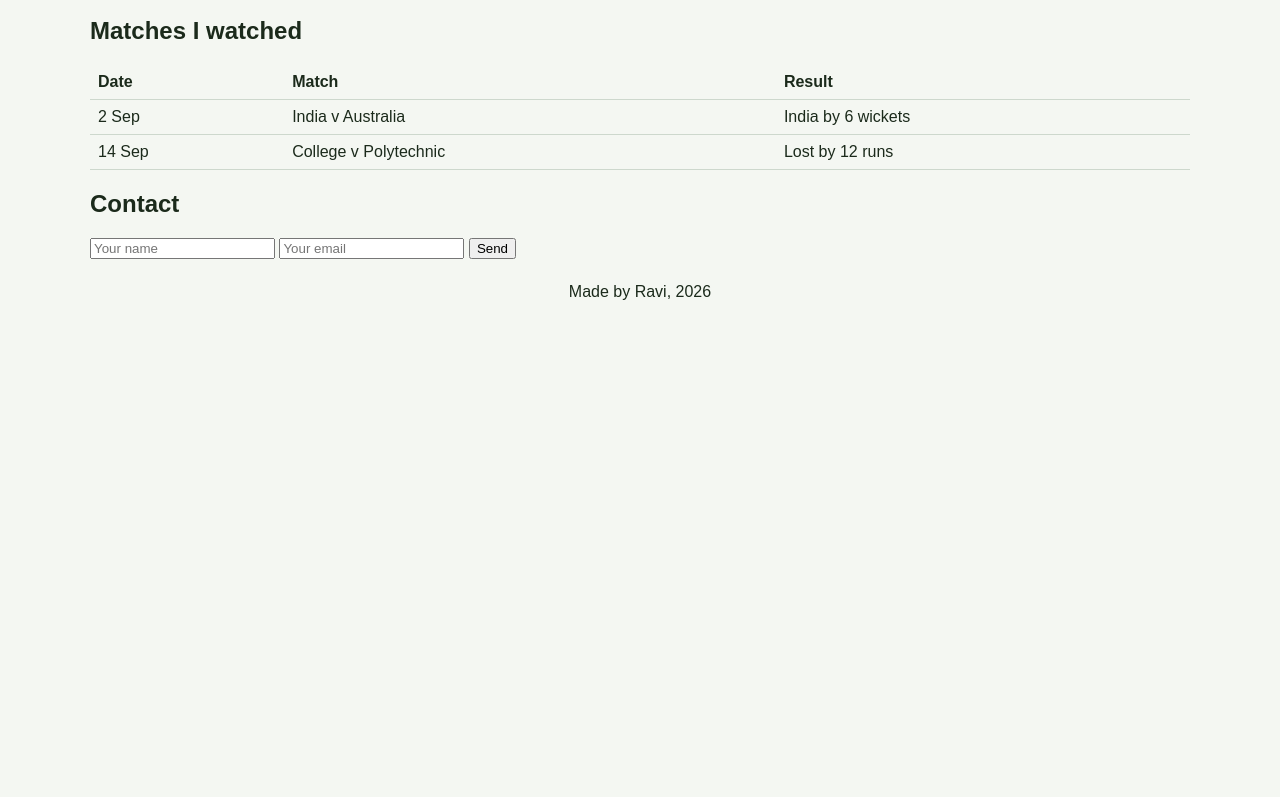
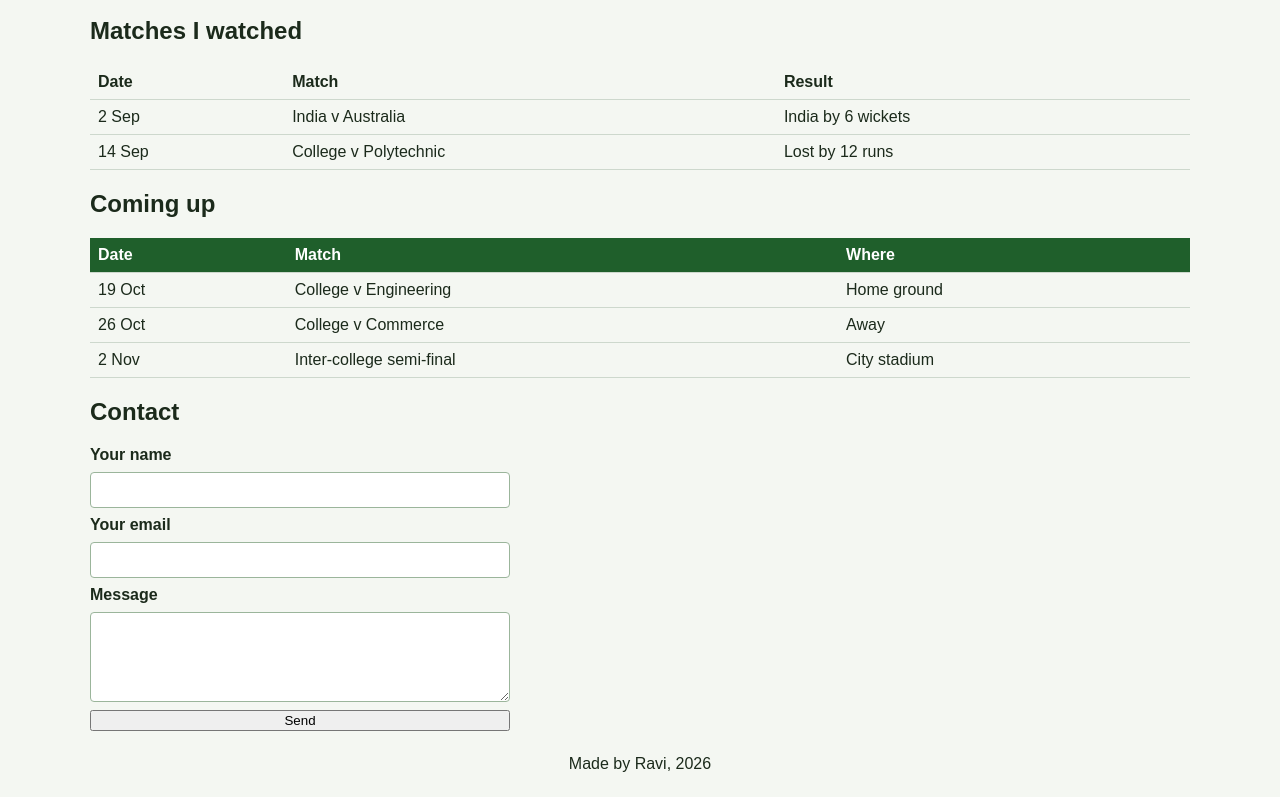
Before and after one commit to ChaitanyaGolhar/orizenn-smoke, a plain HTML site: page index.html in a window 1280 px wide. Shown: the part 946-1743 px from the top of the page. Before the commit the page ends 1271 px from the top, so only its background shows below. Drawn offline with Linux system fonts and the light colour scheme.

Commit message:
Labels for the contact form, and the fixtures coming up

```diff
--- a/index.html
+++ b/index.html
@@ -39,11 +39,29 @@
         </table>
       </section>
 
+      <section id="fixtures">
+        <h2>Coming up</h2>
+        <table>
+          <thead>
+            <tr><th>Date</th><th>Match</th><th>Where</th></tr>
+          </thead>
+          <tbody>
+            <tr><td>19 Oct</td><td>College v Engineering</td><td>Home ground</td></tr>
+            <tr><td>26 Oct</td><td>College v Commerce</td><td>Away</td></tr>
+            <tr><td>2 Nov</td><td>Inter-college semi-final</td><td>City stadium</td></tr>
+          </tbody>
+        </table>
+      </section>
+
       <section id="contact">
         <h2>Contact</h2>
         <form>
-          <input type="text" placeholder="Your name" />
-          <input type="email" placeholder="Your email" />
+          <label for="name">Your name</label>
+          <input id="name" name="name" type="text" required />
+          <label for="email">Your email</label>
+          <input id="email" name="email" type="email" required />
+          <label for="message">Message</label>
+          <textarea id="message" name="message" rows="4"></textarea>
           <button type="submit">Send</button>
         </form>
       </section>
--- a/style.css
+++ b/style.css
@@ -60,3 +60,27 @@ footer {
   text-align: center;
   padding: 24px;
 }
+
+form {
+  display: flex;
+  flex-direction: column;
+  max-width: 420px;
+  gap: 8px;
+}
+
+label {
+  font-weight: bold;
+}
+
+input,
+textarea {
+  padding: 8px;
+  border: 1px solid #9bb59b;
+  border-radius: 4px;
+  font: inherit;
+}
+
+#fixtures thead th {
+  background: #1f5f2b;
+  color: white;
+}
```
